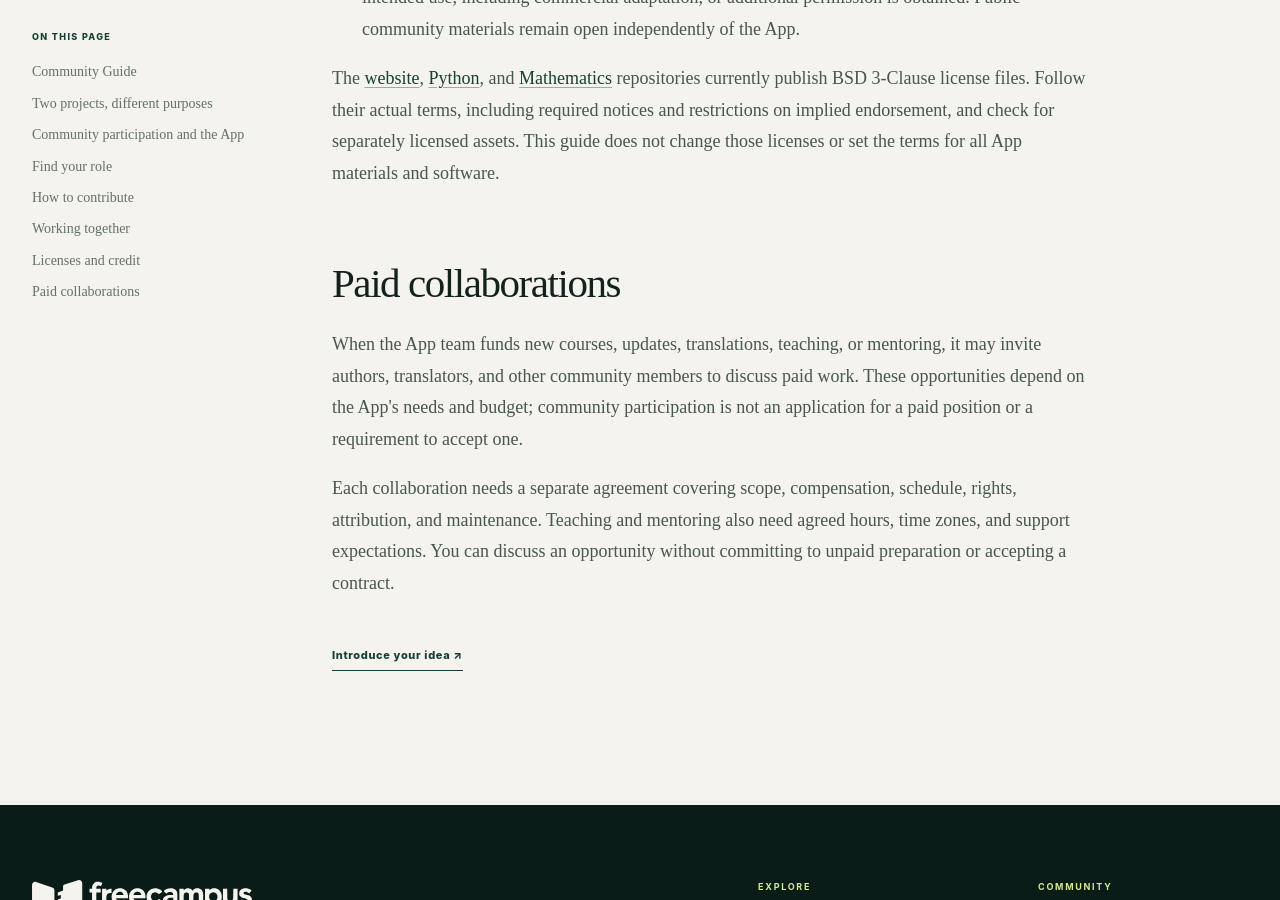
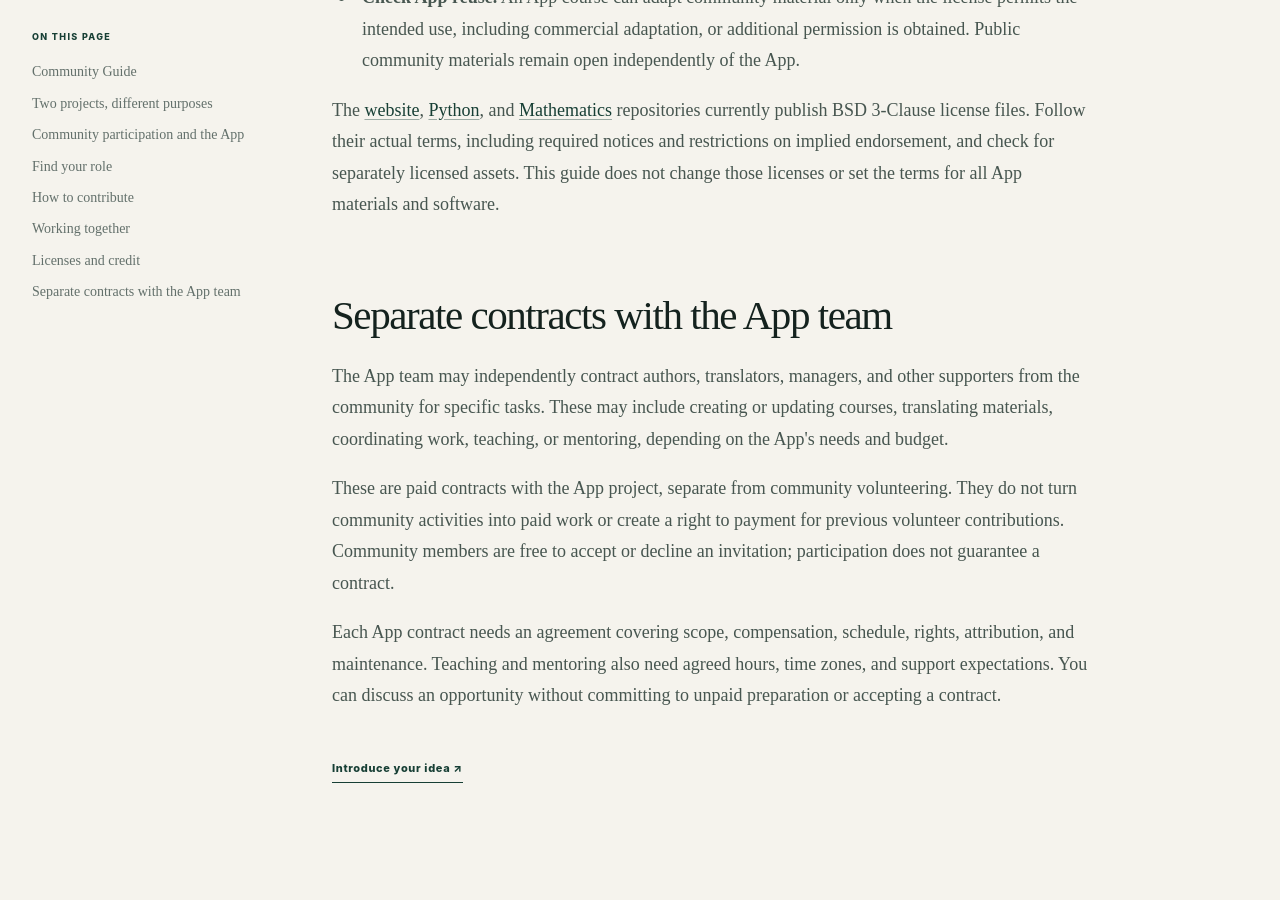
Before and after one commit to freecampus/freecampus.github.io, an MkDocs documentation site: the page built from docs/community-guide.md, in a window 1280 px wide and 900 px high, scrolled down 4724 px. Built offline with MkDocs 1.6.1, drawn with Linux system fonts in a browser that asks for light colours; some of the changed text lies outside the part shown.

Commit message:
docs: distinguish unpaid community volunteering from App contracts across site

```diff
--- a/docs/community-guide.md
+++ b/docs/community-guide.md
@@ -16,13 +16,13 @@ Contributors work together to improve these public resources for their own educa
 
 The App is a separate commercial project in development. It is designed to help learners go beyond course materials through a richer learning experience, with guided practice, feedback, progress tracking, and projects. Its model includes a free tier and paid tiers; these describe the planned offering, not features already available.
 
-The App team manages its development, organization, and income. App revenue supports the App's operation and development and is not a shared community revenue fund. The team may also fund course creation, updates, or translations through separate paid contracts.
+The App team manages its development, organization, and income. App revenue supports the App's operation and development and is not a shared community revenue fund. The App team may also commission specific tasks through its own paid contracts, including course creation, updates, and translations.
 
 Both projects support learning, but their responsibilities, resources, and ways of working differ. The community focuses on access to open materials; the App focuses on the learning services built around selected materials. [Read more about both projects](about.md).
 
 ## Community participation and the App
 
-A community contribution supports freely accessible education. It does not come with compensation, royalties, a share of App revenue, or a promise that the material will be included in the App. Paid work is agreed separately before it begins.
+All activities within FreeCampus Community Courses are unpaid volunteer work in support of freely accessible education. Community participation does not provide compensation, royalties, a share of App revenue, or a promise that materials will be included in the App.
 
 Community contributors help shape the open courses through proposals, discussion, and review. Participation does not grant authority over the App's roadmap, development, or organization; those decisions belong to the App team.
 
@@ -92,10 +92,12 @@ Publication depends on quality, suitability, licensing, and maintenance capacity
 
 The [website](https://github.com/freecampus/freecampus.github.io/blob/main/LICENSE), [Python](https://github.com/freecampus/python/blob/main/LICENSE), and [Mathematics](https://github.com/freecampus/math/blob/main/LICENSE) repositories currently publish BSD 3-Clause license files. Follow their actual terms, including required notices and restrictions on implied endorsement, and check for separately licensed assets. This guide does not change those licenses or set the terms for all App materials and software.
 
-## Paid collaborations
+## Separate contracts with the App team
 
-When the App team funds new courses, updates, translations, teaching, or mentoring, it may invite authors, translators, and other community members to discuss paid work. These opportunities depend on the App's needs and budget; community participation is not an application for a paid position or a requirement to accept one.
+The App team may independently contract authors, translators, managers, and other supporters from the community for specific tasks. These may include creating or updating courses, translating materials, coordinating work, teaching, or mentoring, depending on the App's needs and budget.
 
-Each collaboration needs a separate agreement covering scope, compensation, schedule, rights, attribution, and maintenance. Teaching and mentoring also need agreed hours, time zones, and support expectations. You can discuss an opportunity without committing to unpaid preparation or accepting a contract.
+These are paid contracts with the App project, separate from community volunteering. They do not turn community activities into paid work or create a right to payment for previous volunteer contributions. Community members are free to accept or decline an invitation; participation does not guarantee a contract.
+
+Each App contract needs an agreement covering scope, compensation, schedule, rights, attribution, and maintenance. Teaching and mentoring also need agreed hours, time zones, and support expectations. You can discuss an opportunity without committing to unpaid preparation or accepting a contract.
 
 [Introduce your idea ↗](https://github.com/freecampus/freecampus.github.io/issues/new?title=Community%20collaboration){ .inline-action }
```
Also changed, not shown: docs/about.md (+5 -5 lines), docs/contribute.md (+2 -0 lines), docs/index.md (+1 -1 lines), docs/instructors.md (+1 -1 lines).
